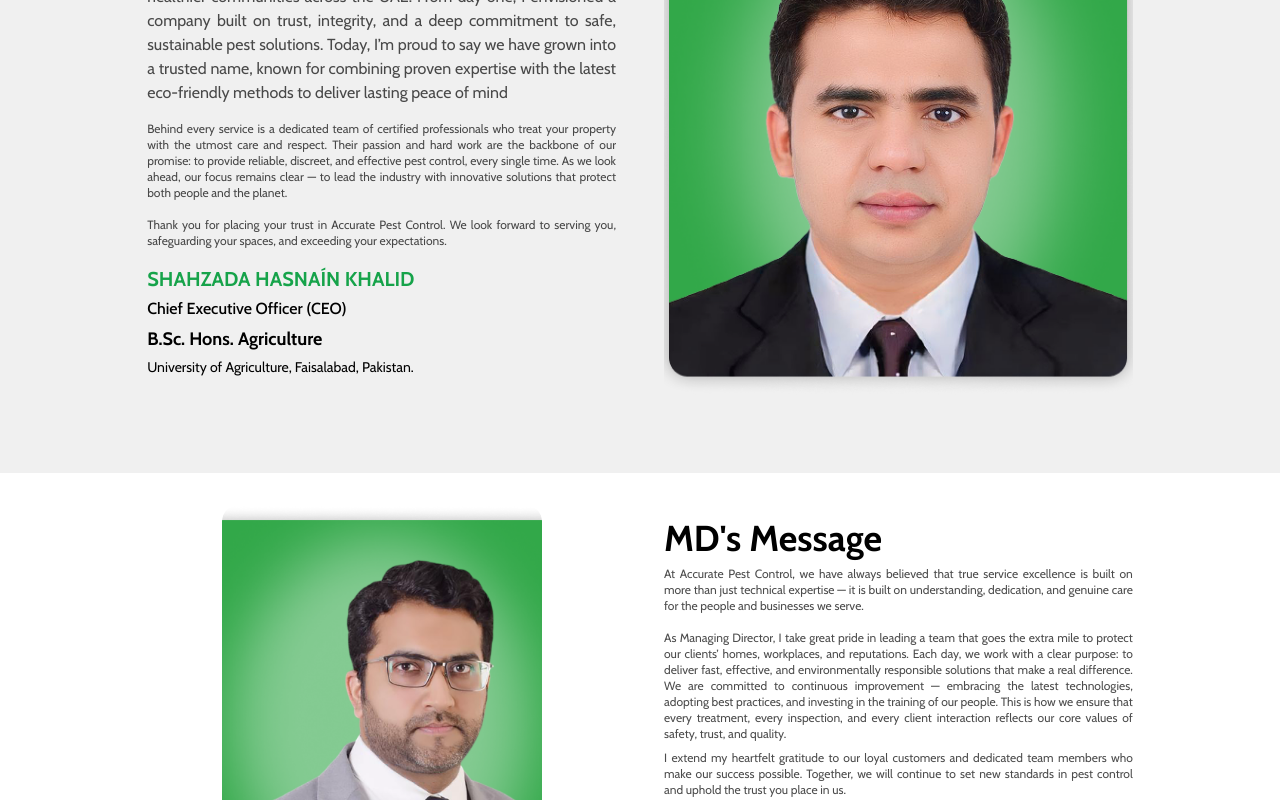
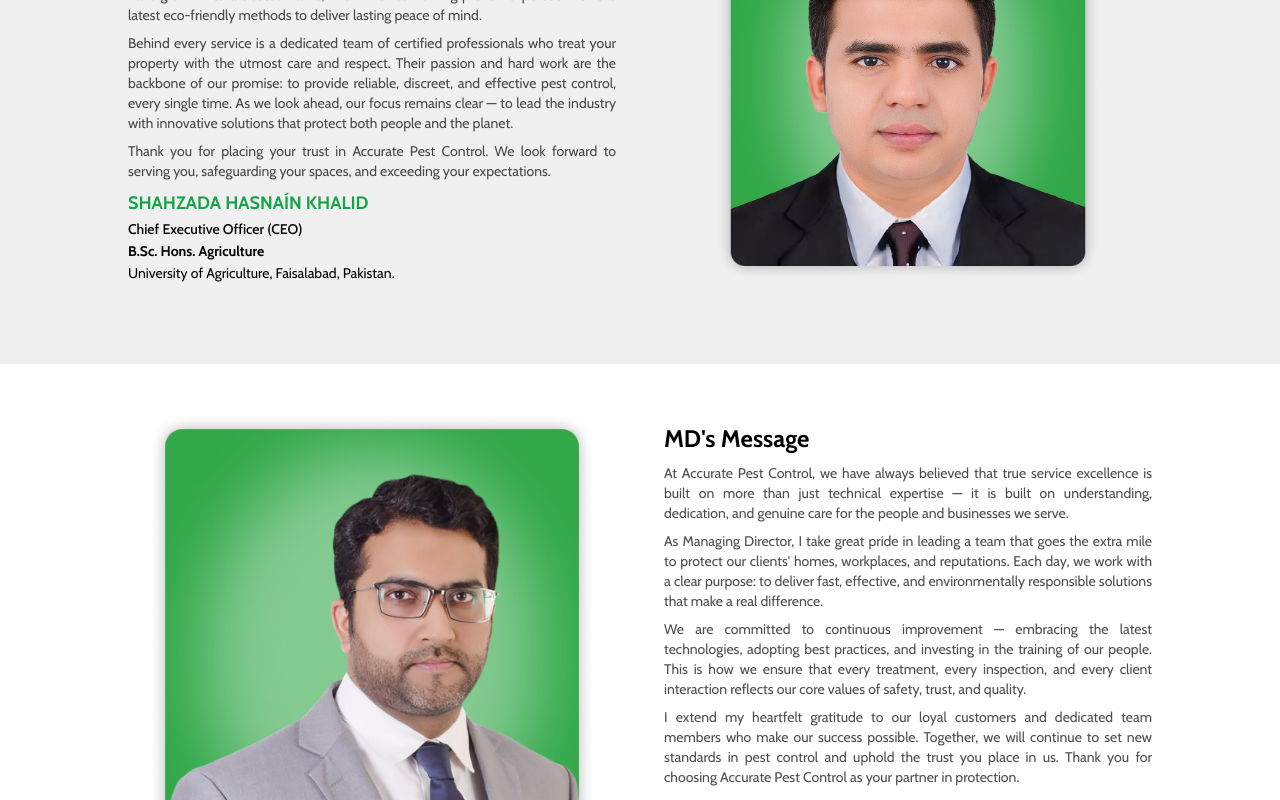
Before and after one commit to WaseemAbbas22/testing, a React (Vite) app: page /About in a window 1280 px wide. Shown: the part 2140-2940 px from the top of the page. Built offline with nearby package versions, Linux system fonts and the light colour scheme; the HTML template or start-up script is replaced by a standard one; a web font is replaced by a local one.

Commit message:
Updated Component

```diff
--- a/src/components/About/Messages.jsx
+++ b/src/components/About/Messages.jsx
@@ -6,49 +6,34 @@ const Messages = () => {
   return (
     <div className="w-full">
       {/* CEO's Message */}
-      <div className="w-full  bg-bggray px-6  py-8  mx-auto">
-        <div className="flex flex-col md:flex-row items-stretch gap-8 md:gap-12 sm:w-[80%] mx-auto">
+      <div className="w-full bg-bggray px-4 sm:px-6 lg:px-8 py-8 md:py-12">
+        <div className="xl:max-w-5xl 3xl:max-w-[80%] mx-auto flex flex-col md:flex-row items-stretch gap-8 lg:gap-12">
           {/* Text Content */}
           <div className="md:w-1/2 flex flex-col justify-center">
-            <h2 className="text-2xl md:text-3xl lg:text-4xl font-bold text-gray-800 mb-2 md:mb-4">
+            <h2 className="text-2xl md:text-3xl xl:text-2xl 3xl:text-4xl font-bold text-gray-800 mb-4 md:mb-2">
               CEO's Message
             </h2>
-            <p className="text-black/70 mb-2 md:mb-4 2xl:text-sm 3xl:text-[18px] lg:text-base text-justify">
-              At Accurate Pest Control, our mission goes beyond eliminating
-              pests — it’s about protecting families, securing businesses, and
-              fostering healthier communities across the UAE. From day one, I
-              envisioned a company built on trust, integrity, and a deep
-              commitment to safe, sustainable pest solutions. Today, I’m proud
-              to say we have grown into a trusted name, known for combining
-              proven expertise with the latest eco-friendly methods to deliver
-              lasting peace of mind
+            <p className="text-black/70 mb-2 3xl:mb-6 text-sm md:text-base xl:text-sm 3xl:text-[18px] leading-relaxed text-justify">
+              At Accurate Pest Control, our mission goes beyond eliminating pests — it's about protecting families, securing businesses, and fostering healthier communities across the UAE. From day one, I envisioned a company built on trust, integrity, and a deep commitment to safe, sustainable pest solutions. Today, I'm proud to say we have grown into a trusted name, known for combining proven expertise with the latest eco-friendly methods to deliver lasting peace of mind.
             </p>
-            <p className="text-black/70 mb-2 md:mb-4 xl:text-xs 3xl:text-base 2xl:text-sm 3xl:text-[18px] lg:text-base text-justify">
-              Behind every service is a dedicated team of certified
-              professionals who treat your property with the utmost care and
-              respect. Their passion and hard work are the backbone of our
-              promise: to provide reliable, discreet, and effective pest
-              control, every single time. As we look ahead, our focus remains
-              clear — to lead the industry with innovative solutions that
-              protect both people and the planet.
+            <p className="text-black/70 mb-2 3xl:mb-6 text-sm md:text-base xl:text-sm 3xl:text-[18px] leading-relaxed text-justify">
+              Behind every service is a dedicated team of certified professionals who treat your property with the utmost care and respect. Their passion and hard work are the backbone of our promise: to provide reliable, discreet, and effective pest control, every single time. As we look ahead, our focus remains clear — to lead the industry with innovative solutions that protect both people and the planet.
             </p>
-            <p className="text-black/70 mb-2 md:mb-4 xl:text-xs 3xl:text-base 2xl:text-sm 3xl:text-[18px] lg:text-base text-justify">
-              Thank you for placing your trust in Accurate Pest Control. We look
-              forward to serving you, safeguarding your spaces, and exceeding
-              your expectations.
+            <p className="text-black/70 mb-2 3xl:mb-6 text-sm md:text-base xl:text-sm 3xl:text-[18px] leading-relaxed text-justify">
+              Thank you for placing your trust in Accurate Pest Control. We look forward to serving you, safeguarding your spaces, and exceeding your expectations.
             </p>
 
-            <div className="space-y-1">
-              <h3 className="text-green-600 text-lg md:text-xl font-bold">
+            <div className="space-y-0.5">
+              <h3 className="text-green-600 text-lg xl:text-lg 3xl:text-2xl font-bold">
                 SHAHZADA HASNAÍN KHALID
               </h3>
-              <p className="text-sm md:text-base text-gray-600 font-medium">
+              <p className="text-sm xl:text-sm 3xl:text-lg text-gray-600 font-medium">
                 Chief Executive Officer (CEO)
               </p>
-              <p className="text-base md:text-lg text-gray-800 font-bold">
+              <p className="text-base xl:text-sm 3xl:text-xl text-gray-800 font-bold">
                 B.Sc. Hons. Agriculture
               </p>
-              <p className="text-xs md:text-sm text-gray-500">
+              <p className="text-xs xl:text-sm 3xl:text-base text-gray-500">
                 University of Agriculture, Faisalabad, Pakistan.
               </p>
             </div>
@@ -56,63 +41,46 @@ const Messages = () => {
 
           {/* Image */}
           <div className="md:w-1/2 flex justify-center items-center">
-            <div className="w-full max-w-sm md:max-w-md lg:max-w-lg rounded-lg overflow-hidden ">
-              <div className="aspect-[3/4] flex items-center justify-center">
+            <div className="w-full max-w-xs sm:max-w-sm md:max-w-md lg:max-w-lg xl:max-w-sm 3xl:max-w-xl rounded-lg overflow-hidden ">
               <img
                 src={CEOImg}
                 alt="CEO"
-                  className="w-full h-full object-cover"
+                className="w-full h-auto object-cover rounded-lg"
               />
-              </div>
             </div>
           </div>
         </div>
       </div>
 
       {/* MD's Message */}
-      <div className="w-full bg-white px-6 py-8 ">
-        <div className="flex flex-col md:flex-row-reverse items-stretch gap-8 md:gap-12 sm:w-[80%] mx-auto">
+      <div className="w-full bg-white px-4 sm:px-6 lg:px-8 py-8 md:py-12">
+        <div className="xl:max-w-5xl 3xl:max-w-[80%] mx-auto flex flex-col md:flex-row-reverse items-stretch gap-8 lg:gap-12">
           {/* Text Content */}
           <div className="md:w-1/2 flex flex-col justify-center">
-            <h2 className="text-2xl md:text-3xl lg:text-4xl font-bold text-gray-800 mb-2 md:mb-2">
+            <h2 className="text-2xl md:text-3xl xl:text-2xl 3xl:text-4xl font-bold text-gray-800 mb-4 md:mb-2">
               MD's Message
             </h2>
-            <p className="text-black/70 mb-2 md:mb-4 xl:text-xs 3xl:text-base 2xl:text-sm 3xl:text-[18px] lg:text-base text-justify">
-              At Accurate Pest Control, we have always believed that true
-              service excellence is built on more than just technical expertise
-              — it is built on understanding, dedication, and genuine care for
-              the people and businesses we serve.
+            <p className="text-black/70 mb-2 3xl:mb-4 text-sm md:text-base xl:text-sm 3xl:text-[18px] leading-relaxed text-justify">
+              At Accurate Pest Control, we have always believed that true service excellence is built on more than just technical expertise — it is built on understanding, dedication, and genuine care for the people and businesses we serve.
             </p>
-            <p className="text-black/70 mb-2 md:mb-2   xl:text-xs 3xl:text-base 2xl:text-sm 3xl:text-[18px] lg:text-base text-justify">
-              As Managing Director, I take great pride in leading a team that
-              goes the extra mile to protect our clients’ homes, workplaces, and
-              reputations. Each day, we work with a clear purpose: to deliver
-              fast, effective, and environmentally responsible solutions that
-              make a real difference. We are committed to continuous improvement
-              — embracing the latest technologies, adopting best practices, and
-              investing in the training of our people. This is how we ensure
-              that every treatment, every inspection, and every client
-              interaction reflects our core values of safety, trust, and
-              quality.
+            <p className="text-black/70 mb-2 3xl:mb-6 text-sm md:text-base xl:text-sm 3xl:text-[18px] leading-relaxed text-justify">
+              As Managing Director, I take great pride in leading a team that goes the extra mile to protect our clients' homes, workplaces, and reputations. Each day, we work with a clear purpose: to deliver fast, effective, and environmentally responsible solutions that make a real difference.
             </p>
-            <p className="text-black/70 mb-2 md:mb-2 xl:text-xs 3xl:text-base 2xl:text-sm 3xl:text-[18px] lg:text-base text-justify">
-              I extend my heartfelt gratitude to our loyal customers and
-              dedicated team members who make our success possible. Together, we
-              will continue to set new standards in pest control and uphold the
-              trust you place in us.
+            <p className="text-black/70 mb-2 3xl:mb-6 text-sm md:text-base xl:text-sm 3xl:text-[18px] leading-relaxed text-justify">
+              We are committed to continuous improvement — embracing the latest technologies, adopting best practices, and investing in the training of our people. This is how we ensure that every treatment, every inspection, and every client interaction reflects our core values of safety, trust, and quality.
             </p>
-            <p className="text-black/70 mb-2 md:mb-2   xl:text-xs 3xl:text-base 2xl:text-sm 3xl:text-[18px] lg:text-base text-justify">
-              Thank you for choosing Accurate Pest Control as your partner in
-              protection
+            <p className="text-black/70 mb-2 3xl:mb-6 text-sm md:text-base xl:text-sm 3xl:text-[18px] leading-relaxed text-justify">
+              I extend my heartfelt gratitude to our loyal customers and dedicated team members who make our success possible. Together, we will continue to set new standards in pest control and uphold the trust you place in us. Thank you for choosing Accurate Pest Control as your partner in protection.
             </p>
+
             <div className="space-y-1">
-              <h3 className="text-green-600 text-lg md:text-xl font-bold">
+              <h3 className="text-green-600 xl:text-lg 3xl:text-xl lg:text-2xl font-bold">
                 MUHAMMAD FAIZAN QADIR
               </h3>
-              <p className="text-sm md:text-base text-gray-600 font-medium">
+              <p className="text-sm xl:text-base 3xl:text-lg text-gray-600 font-medium">
                 Managing Director (MD)
               </p>
-              <p className="text-base md:text-lg text-gray-800 font-bold">
+              <p className="text-base xl:text-lg 3xl:text-xl text-gray-800 font-bold">
                 Pharm.D / MBA Marketing
               </p>
             </div>
@@ -120,14 +88,12 @@ const Messages = () => {
 
           {/* Image */}
           <div className="md:w-1/2 flex justify-center items-center">
-            <div className="w-full max-w-xs rounded-2xl overflow-hidden">
-              <div className="aspect-[3/4] flex items-center justify-center">
+            <div className="w-full max-w-xs sm:max-w-sm md:max-w-md xl:max-w-base 3xl:max-w-xl rounded-lg overflow-hidden">
               <img
                 src={MDImg}
                 alt="MD"
-                  className="w-full h-full object-cover rounded-2xl"
+                className="w-full h-auto object-cover rounded-lg"
               />
-              </div>
             </div>
           </div>
         </div>
```
Lines whose indentation alone changed are shown as unchanged.
